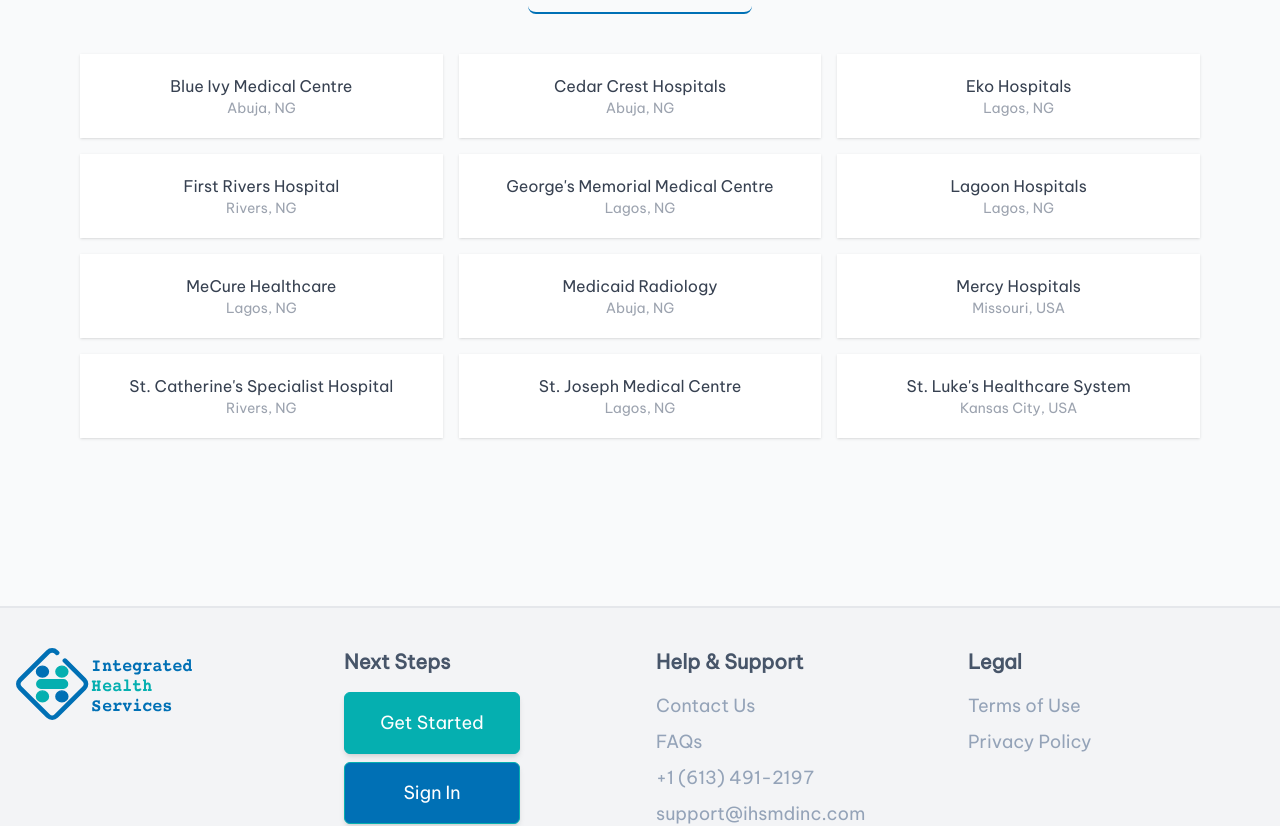
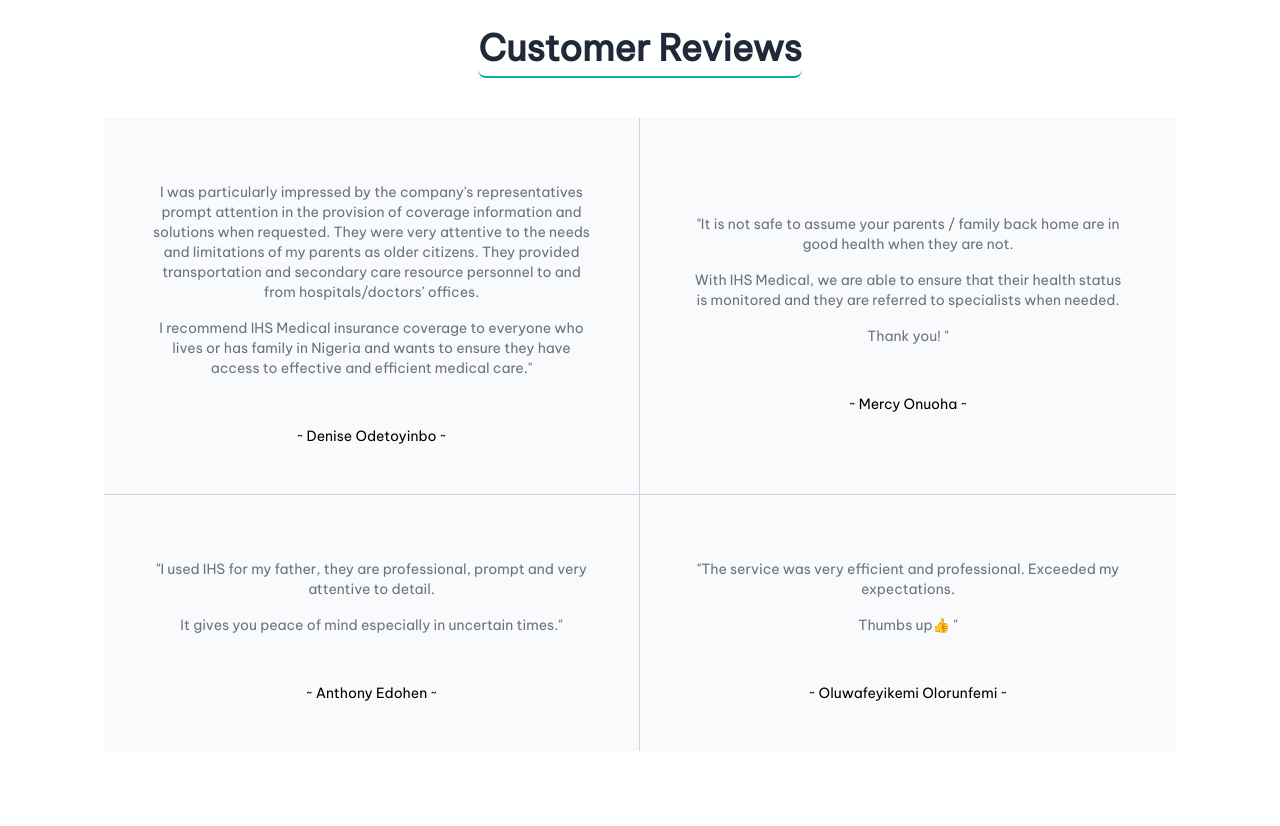
Before and after one commit to ihsidna/ihs-frontend, a React (Create React App) app: page / in a window 1280 px wide. Shown: the part 3104-3930 px from the top of the page. Built offline with nearby package versions, Linux system fonts and the light colour scheme; no server answers; what react-topbar-progress-indicator would draw is missing.

Commit message:
feature - Reviews Section

```diff
--- /dev/null
+++ b/src/components/website/landing/Reviews.jsx
@@ -0,0 +1,105 @@
+import React from 'react';
+
+const Reviews = () => {
+	return (
+		<div className="w-full md:py-32 py-20 md:px-20 px-2">
+			<div className=" py-8 px-4 mx-auto max-w-screen-xl text-center lg:py-16 lg:px-6">
+				<div className="flex justify-center items-center">
+					<h2 className="md:text-4xl text-xl font-semibold pb-2 text-gray-800 border-b-2 border-b-ihs-green rounded-lg">
+						Customer Reviews
+					</h2>
+				</div>
+				<div className="grid mb-8 lg:mb-12 lg:grid-cols-2 my-10">
+					<figure
+						className="flex flex-col justify-center items-center p-4 text-sm text-center bg-gray-50 border-b border-gray-300 md:p-12 lg:border-r">
+						<blockquote className="mx-auto mb-8 max-w-2xl text-gray-500">
+							{/*<h3 className="text-lg font-semibold text-gray-900">Speechless with how easy this was to*/}
+							{/*	integrate</h3>*/}
+							{/*<p className="my-4">"IHS Medical Inc., was introduced to me by my daughter who felt the insurance coverage provided could be*/}
+							{/*	beneficial to my aged parents who live in Lagos, Nigeria. </p>*/}
+							<p className="my-4">I was particularly impressed by the company's representatives prompt attention in the provision of
+								coverage information and solutions when requested. They were very attentive to the needs and limitations
+								of my parents as older citizens. They provided transportation and secondary care resource personnel to
+								and from hospitals/doctors’ offices.</p>
+							{/*<p className="my-4">The coverage provided includes routine health checks and monitoring, medication administration,*/}
+							{/*	post-operation and ambulatory care, secondary care resource, coordination and administration.</p>*/}
+							<p className="my-4">I recommend IHS Medical insurance coverage to everyone who lives or has family in Nigeria and wants to
+								ensure they have access to effective and efficient medical care."</p>
+						</blockquote>
+						<figcaption className="flex justify-center items-center space-x-3">
+							{/*<img className="w-9 h-9 rounded-full"*/}
+							{/*		 src="https://flowbite.s3.amazonaws.com/blocks/marketing-ui/avatars/karen-nelson.png"*/}
+							{/*		 alt="profile picture"/>*/}
+								<div className="space-y-0.5 font-medium text-left">
+									<div> ~ Denise Odetoyinbo ~</div>
+									{/*<div className="text-sm font-light text-gray-500">Developer at Open AI</div>*/}
+								</div>
+						</figcaption>
+					</figure>
+					<figure
+						className="flex flex-col justify-center items-center p-4 text-sm text-center bg-gray-50 border-b border-gray-300 md:p-12">
+						<blockquote className="mx-auto mb-8 max-w-2xl text-gray-500">
+							{/*<h3 className="text-lg font-semibold text-gray-900">Solid foundation for any project</h3>*/}
+							<p className="my-4">"It is not safe to assume your parents / family back home are in good health when they are not.</p>
+							<p className="my-4">With IHS Medical, we are able to ensure that their health status is monitored and they are referred to specialists when needed.</p>
+							<p className="my-4">Thank you! "</p>
+						</blockquote>
+						<figcaption className="flex justify-center items-center space-x-3">
+							{/*<img className="w-9 h-9 rounded-full"*/}
+							{/*		 src="https://flowbite.s3.amazonaws.com/blocks/marketing-ui/avatars/roberta-casas.png"*/}
+							{/*		 alt="profile picture"/>*/}
+								<div className="space-y-0.5 font-medium text-left">
+									<div>~ Mercy Onuoha ~</div>
+									{/*<div className="text-sm font-light text-gray-500">Lead designer at Dropbox</div>*/}
+								</div>
+						</figcaption>
+					</figure>
+					<figure
+						className="flex flex-col justify-center items-center p-4 text-sm text-center bg-gray-50 border-b border-gray-300 lg:border-b-0 md:p-12 lg:border-r">
+						<blockquote className="mx-auto mb-8 max-w-2xl text-gray-500">
+							{/*<h3 className="text-lg font-semibold text-gray-900">Mindblowing workflow and variants</h3>*/}
+							<p className="my-4">"I used IHS for my father, they are professional, prompt and very attentive to detail.</p>
+							<p className="my-4">It gives you peace of mind  especially in uncertain times."</p>
+						</blockquote>
+						<figcaption className="flex justify-center items-center space-x-3">
+							{/*<img className="w-9 h-9 rounded-full"*/}
+							{/*		 src="https://flowbite.s3.amazonaws.com/blocks/marketing-ui/avatars/jese-leos.png"*/}
+							{/*		 alt="profile picture"/>*/}
+								<div className="space-y-0.5 font-medium text-left">
+									<div>~ Anthony Edohen ~</div>
+									{/*<div className="text-sm font-light text-gray-500">Software Engineer at Facebook*/}
+									{/*</div>*/}
+								</div>
+						</figcaption>
+					</figure>
+					<figure
+						className="flex flex-col justify-center items-center p-4 text-sm text-center bg-gray-50 border-gray-300 md:p-12">
+						<blockquote className="mx-auto mb-8 max-w-2xl text-gray-500">
+							{/*<h3 className="text-lg font-semibold text-gray-900">Efficient Collaborating</h3>*/}
+							<p className="my-4">"The service was very efficient and professional. Exceeded my expectations.</p>
+							<p className="my-4">Thumbs up👍 "</p>
+						</blockquote>
+						<figcaption className="flex justify-center items-center space-x-3">
+							{/*<img className="w-9 h-9 rounded-full"*/}
+							{/*		 src="https://flowbite.s3.amazonaws.com/blocks/marketing-ui/avatars/joseph-mcfall.png"*/}
+							{/*		 alt="profile picture"/>*/}
+								<div className="space-y-0.5 font-medium text-left">
+									<div>~ Oluwafeyikemi Olorunfemi ~</div>
+									{/*<div className="text-sm font-light text-gray-500">CTO at Google</div>*/}
+								</div>
+						</figcaption>
+					</figure>
+				</div>
+
+				<div className="flex justify-center md:py-10 py-6">
+					<button className="bg-ihs-green py-4 px-4 md:text-2xl text-xl md:hover:bg-transparent md:hover:text-ihs-green md:hover:border-ihs-green md:hover:font-bold hover:bg-transparent hover:text-ihs-green hover:border-ihs-green hover:font-bold shadow-md">
+						<a href="https://g.page/r/CT8lE-LRDH29EB0/review">Drop a Review</a>
+						</button>
+				</div>
+
+			</div>
+		</div>
+	);
+};
+
+export default Reviews;
--- a/src/pages/Home.jsx
+++ b/src/pages/Home.jsx
@@ -7,6 +7,7 @@
 import Footer from "../components/website/globals/Footer";
 import {Helmet, HelmetProvider} from "react-helmet-async";
 import Affiliations from "../components/website/landing/Affiliations";
+import Reviews from "../components/website/landing/Reviews";
 
 const Home = () => {
 	return (
@@ -22,6 +23,7 @@
 					<HowItWorks />
 					<Services />
 					<WhyUs />
+					<Reviews />
 					<Affiliations />
 					<Footer />
 				</>
```
